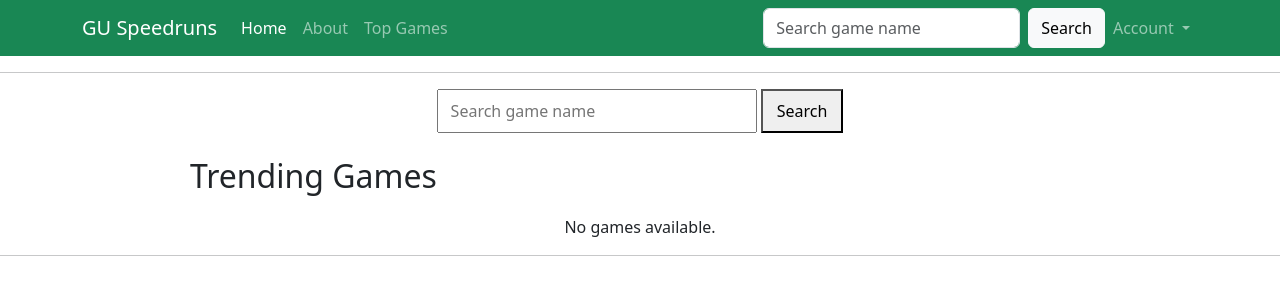
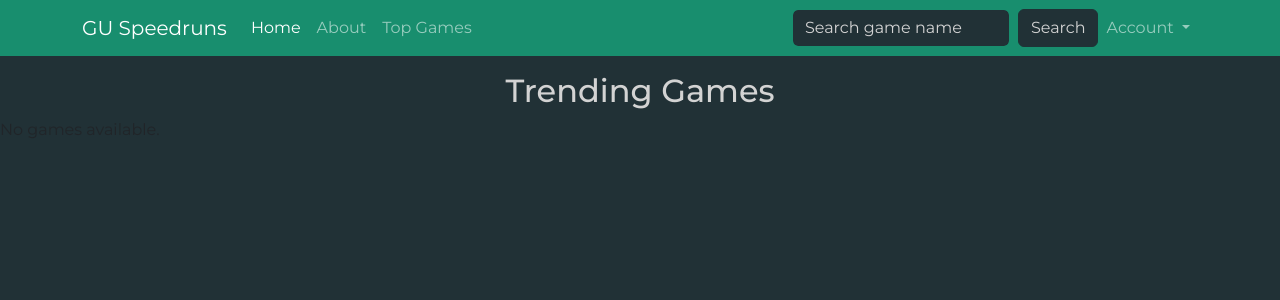
Before and after one commit to JasperHayes/WAD9E, a Django app: page / in a window 1280 px wide. Shown: the top 300 px of the page. Run offline with Django 3.2, Linux system fonts and the light colour scheme; data that the repository does not hold is empty.

Commit message:
Homepage updated with css + styles.css created

```diff
--- /dev/null
+++ b/GUSpeedruns/static/GUSpeedruns/styles.css
@@ -0,0 +1,49 @@
+.card-img-top {
+    width: 100%;
+    height: 300px;
+    object-fit: fill;
+}
+
+.card-body{
+    color: lightgray;
+    background-color: #213136;
+}
+
+.card{
+    background-color: #1e3336;
+}
+
+.homepage-title{
+    color: lightgray;
+}
+
+nav{
+    background-color: #188e6e;
+}
+
+body{
+    font-family: "Montserrat", sans-serif;
+    background-color: #213136;
+    margin: 0;
+    padding: 0;
+}
+
+.navbar .btn {
+    background-color: #213136;
+    border-color: #1e3336;
+    color: lightgray;
+}
+
+.navbar .form-control {
+    background-color: #213136;
+    border: 1px solid #188e6e;
+    color: lightgray;
+}
+
+.navbar .form-control::placeholder {
+    color: lightgray;
+}
+
+.pagination{
+    color: lightgray;
+}
--- a/WAD9E/settings.py
+++ b/WAD9E/settings.py
@@ -16,7 +16,7 @@ import os
 BASE_DIR = os.path.dirname(os.path.dirname(os.path.abspath(__file__)))
 TEMPLATE_DIR = os.path.join(BASE_DIR, "templates")
 MEDIA_DIR = os.path.join(BASE_DIR, 'media')
-
+STATIC_DIR = os.path.join(BASE_DIR,'static')
 
 
 # Quick-start development settings - unsuitable for production
--- a/templates/GUSpeedruns/base.html
+++ b/templates/GUSpeedruns/base.html
@@ -1,5 +1,5 @@
+{% load static %}
 <!DOCTYPE html>
-
 <html>
     <head lang="en">
         <meta charset="UTF-8" />
@@ -12,10 +12,12 @@
         </title>
         <link href="https://cdn.jsdelivr.net/npm/bootstrap@5.3.8/dist/css/bootstrap.min.css" rel="stylesheet" integrity="sha384-sRIl4kxILFvY47J16cr9ZwB07vP4J8+LH7qKQnuqkuIAvNWLzeN8tE5YBujZqJLB" crossorigin="anonymous">
         <script src="https://cdn.jsdelivr.net/npm/bootstrap@5.3.8/dist/js/bootstrap.bundle.min.js" integrity="sha384-FKyoEForCGlyvwx9Hj09JcYn3nv7wiPVlz7YYwJrWVcXK/BmnVDxM+D2scQbITxI" crossorigin="anonymous"></script>
-        <link rel="stylesheet" href="styles.css">
+        <link rel="stylesheet" href="{% static 'GUSpeedruns/styles.css' %}">
+        <link href="https://fonts.googleapis.com/css2?family=Montserrat:ital,wght@0,100..900;1,100..900&display=swap" rel="stylesheet">
+
     </head>
     <body>
-        <nav class="navbar navbar-expand-lg navbar-dark bg-success">
+        <nav class="navbar navbar-expand-lg navbar-dark">
         <div class="container">
             <a class="navbar-brand" href="#">GU Speedruns</a>
             <button class="navbar-toggler" type="button" data-bs-toggle="collapse"
@@ -41,14 +43,14 @@
                     </li>
                 </ul>
 
-
-                <ul class="navbar-nav ms-auto mb-2 mb-lg-0">
+                <div class="d-flex ms-auto">
                     <form method="get" action="{% url 'GUSpeedruns:homepage' %}" class="d-flex" role="search">
                         <input class="form-control me-2" type="search" placeholder="Search game name" aria-label="Search" name="q" value="{{ query }}">
-                        <button class="btn btn-light" type="submit">Search</button>
+                        <button class="btn" type="submit">Search</button>
                     </form>
+                </div>
 
-                    <div>
+                <ul class="navbar-nav">
                     <li class="nav-item dropdown">
                         <a class="nav-link dropdown-toggle" href="#" id="navbarDropdown" role="button" data-bs-toggle="dropdown" aria-expanded="false">
                             {% if user.is_authenticated %}
@@ -70,17 +72,14 @@
                             {% endif %}
                         </ul>
                     </li>
-                    </div>
                 </ul>
             </div>
         </div>
         </nav>
-        <hr />
         <div>
             <!-- main content -->
             {% block body_block %}
             {% endblock %}
         </div>
-        <hr />
     </body>
 </html>
--- a/templates/GUSpeedruns/homepage.html
+++ b/templates/GUSpeedruns/homepage.html
@@ -1,119 +1,12 @@
 {% extends 'GUSpeedruns/base.html' %}
-
 {% block title_block %}
     Home
 {% endblock %}
 
 {% block body_block %}
-<style>
-    .homepage-wrapper {
-        width: 900px;
-        margin: 0 auto;
-    }
-
-    .search-bar-wrapper {
-        margin-bottom: 24px;
-        text-align: center;
-    }
-
-    .search-bar-wrapper form {
-        display: inline-block;
-    }
-
-    .search-input {
-        width: 320px;
-        padding: 8px 12px;
-        font-size: 16px;
-    }
-
-    .search-button {
-        padding: 8px 14px;
-        font-size: 16px;
-        cursor: pointer;
-    }
-
-    .homepage-title {
-        margin-bottom: 20px;
-    }
-
-    .game-grid {
-        display: grid;
-        grid-template-columns: repeat(3, 1fr);
-        gap: 24px;
-    }
-
-    .game-card {
-        border: 1px solid #999;
-        padding: 16px;
-        text-align: center;
-        min-height: 240px;
-        box-sizing: border-box;
-    }
-
-    .game-image-box {
-        width: 100%;
-        height: 160px;
-        border: 1px solid #666;
-        display: flex;
-        align-items: center;
-        justify-content: center;
-        overflow: hidden;
-        margin-bottom: 12px;
-        background-color: #f5f5f5;
-    }
-
-    .game-image-box img {
-        max-width: 100%;
-        max-height: 100%;
-        object-fit: cover;
-    }
-
-    .game-placeholder {
-        color: #666;
-        font-size: 14px;
-    }
-
-    .game-name {
-        font-weight: bold;
-        margin-top: 8px;
-    }
-
-    .game-name a {
-        text-decoration: none;
-    }
-
-    .pagination {
-        margin-top: 30px;
-        text-align: center;
-    }
-
-    .pagination a,
-    .pagination span {
-        display: inline-block;
-        margin: 0 6px;
-    }
-
-    .no-results {
-        text-align: center;
-        margin-top: 20px;
-    }
-</style>
 
 <div class="homepage-wrapper">
-
-    <div class="search-bar-wrapper">
-        <form method="get" action="{% url 'GUSpeedruns:homepage' %}">
-            <input
-                type="text"
-                name="q"
-                value="{{ query }}"
-                placeholder="Search game name"
-                class="search-input">
-            <button type="submit" class="search-button">Search</button>
-        </form>
-    </div>
-
-    <div class="homepage-title">
+    <div class="homepage-title text-center pt-3">
         {% if query %}
             <h2>{{ page_title }} for "{{ query }}"</h2>
         {% else %}
@@ -122,30 +15,34 @@
     </div>
 
     {% if games %}
-        <div class="game-grid">
+        <div class="album py-5">
+            <div class="container">
+                <div class="row row-cols-1 row-cols-sm-2 row-cols-md-3 g-3">
                     {% for game in games %}
-                <div class="game-card">
-                    <div class="game-image-box">
+                        <div class="col">
+                            <div class="card shadow-sm h-100 position-relative">
                                 {% if game.image %}
-                            <img src="{{ game.image.url }}" alt="{{ game.name }}">
+                                    <img src="{{ game.image.url }}" alt="{{ game.name }}" class="card-img-top">
                                 {% else %}
-                            <span class="game-placeholder">No Image</span>
+                                    <div class="card-img-top bg-secondary d-flex align-items-center justify-content-center" style="height:200px;">
+                                        <span class="text-white">No Image</span>
+                                    </div>
                                 {% endif %}
+                                <div class="card-body">
+                                    <a href="{% url 'GUSpeedruns:show_game' game.slug_name %}" class="stretched-link card-body">{{ game.name }}</a>
                                 </div>
-
-                    <div class="game-name">
-                        <a href="{% url 'GUSpeedruns:show_game' game.slug_name %}">
-                            {{ game.name }}
-                        </a>
                             </div>
                         </div>
                     {% endfor %}
                 </div>
 
-        <div>
                 {% if user.is_authenticated %}
-                <a href="{% url 'GUSpeedruns:upload_game' %}">Upload game</a> <br />
+                    <div class="mt-4">
+                        <a href="{% url 'GUSpeedruns:upload_game' %}" class="btn btn-success">Upload Game</a>
+                    </div>
                 {% endif %}
+
+            </div>
         </div>
 
         <div class="pagination">
```
Also changed, not shown: templates/GUSpeedruns/basecopy.html (deleted, +0 -44 lines), media/game_images/Minecraft_2024_cover_art_zinWGjY.png (renamed from media/game_images/Minecraft_2024_cover_art.png), media/game_images/hollowknight-1280-1529623462572_160w_W0fNkIL.webp (renamed from media/game_images/hollowknight-1280-1529623462572_160w.webp). Lines whose indentation alone changed are shown as unchanged.
